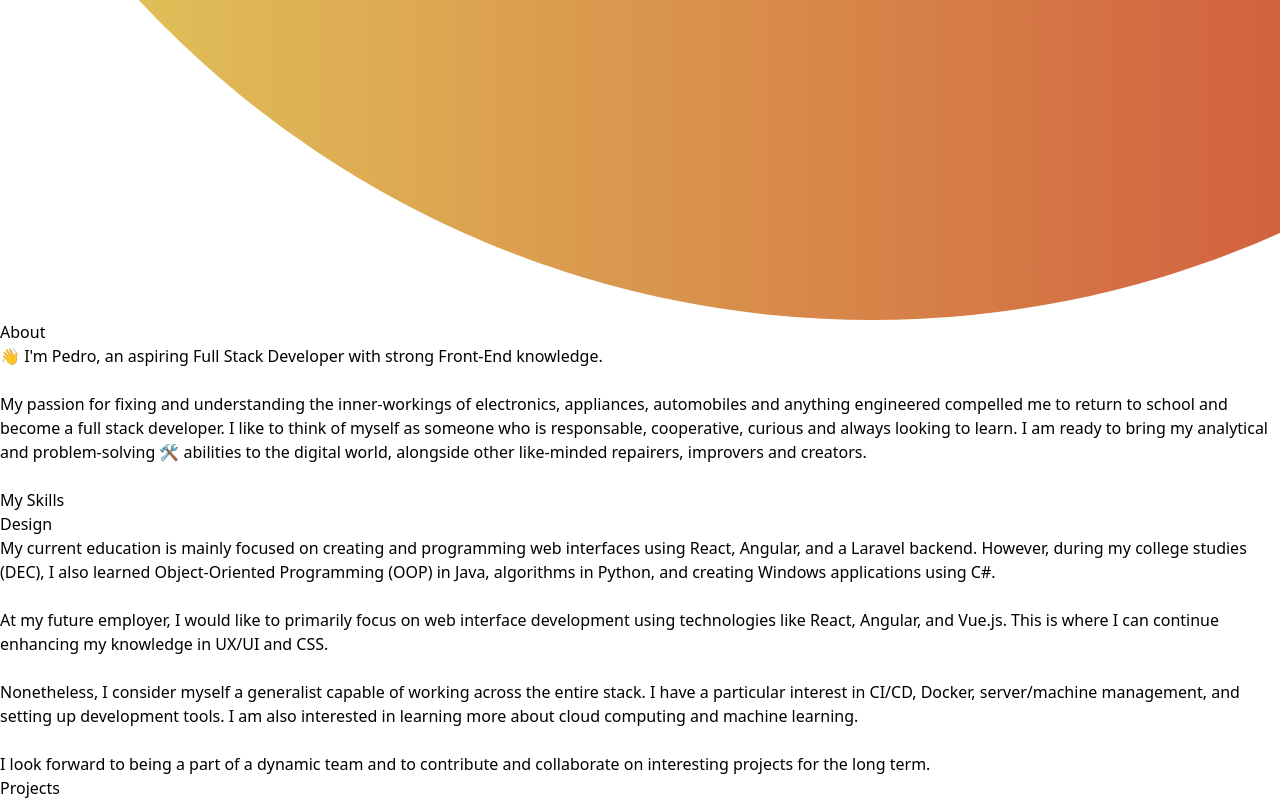
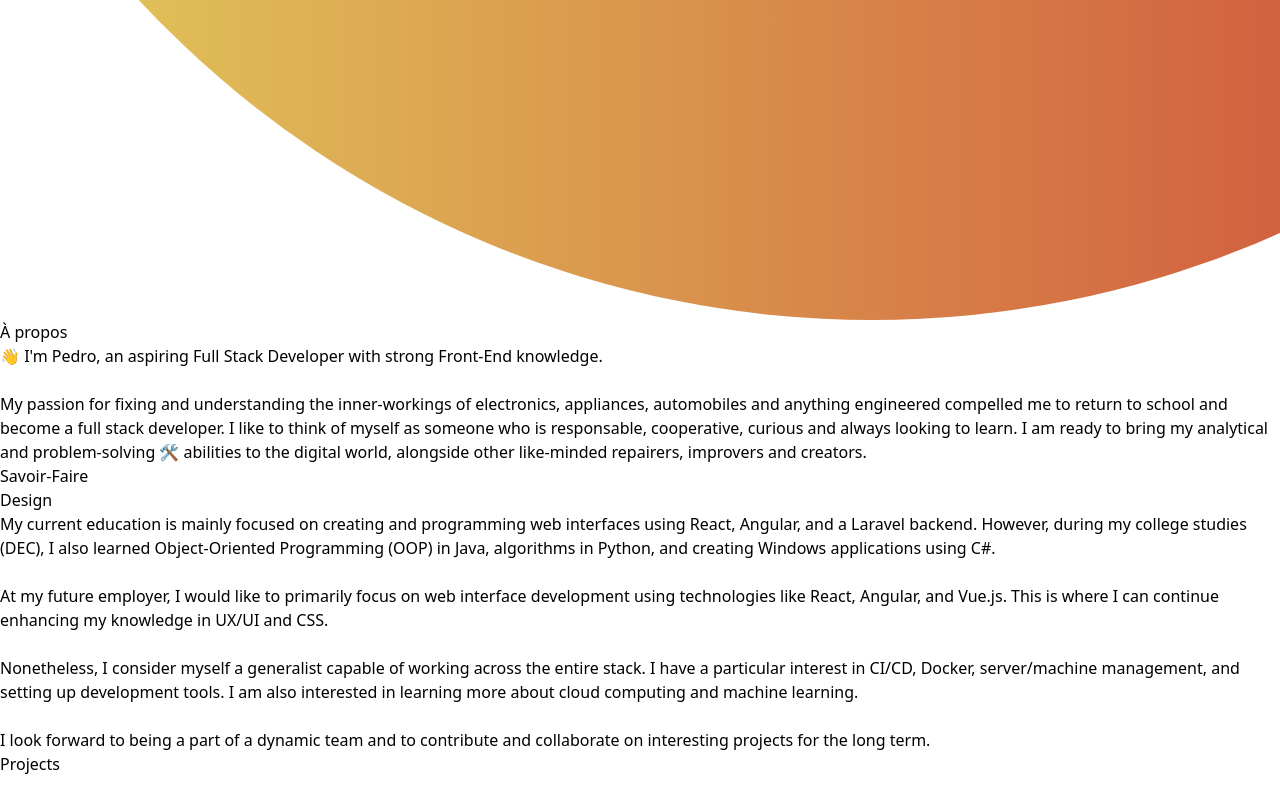
Before and after one commit to pcavendano/Portfolio, a React (Vite) app: page / in a window 1280 px wide. Shown: the part 4302-5102 px from the top of the page. After the commit the page ends 5078 px from the top, so only its background shows below. Built offline with nearby package versions, Linux system fonts and the light colour scheme; the HTML template or start-up script is replaced by a standard one.

Commit message:
Transalate About.jsx component

```diff
--- a/src/components/About.jsx
+++ b/src/components/About.jsx
@@ -96,7 +96,7 @@ const About = () => {
                 </div>
                 <section className="about">
                     <header>
-                        <h2>About</h2>
+                        <h2>À propos</h2>
                     </header>
                     <article>
                         <p>
@@ -112,12 +112,11 @@ const About = () => {
                             to the digital world, alongside other like-minded
                             repairers, improvers and creators.
                         </p>
-                        <br />
                     </article>
                 </section>
                 <section className="skills">
                     <header>
-                        <h2>My Skills</h2>
+                        <h2>Savoir&#8208;Faire</h2>
                     </header>
                     <article>
                         <h3>Design</h3>
```
